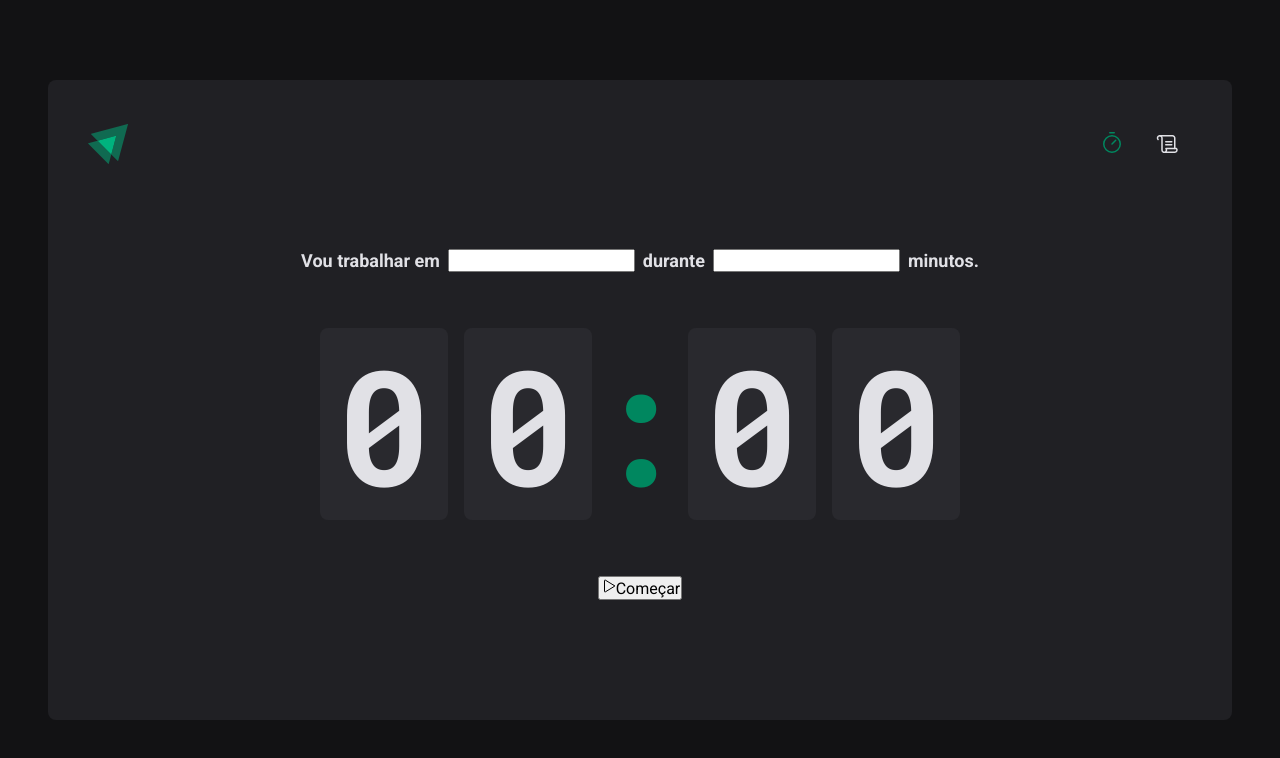
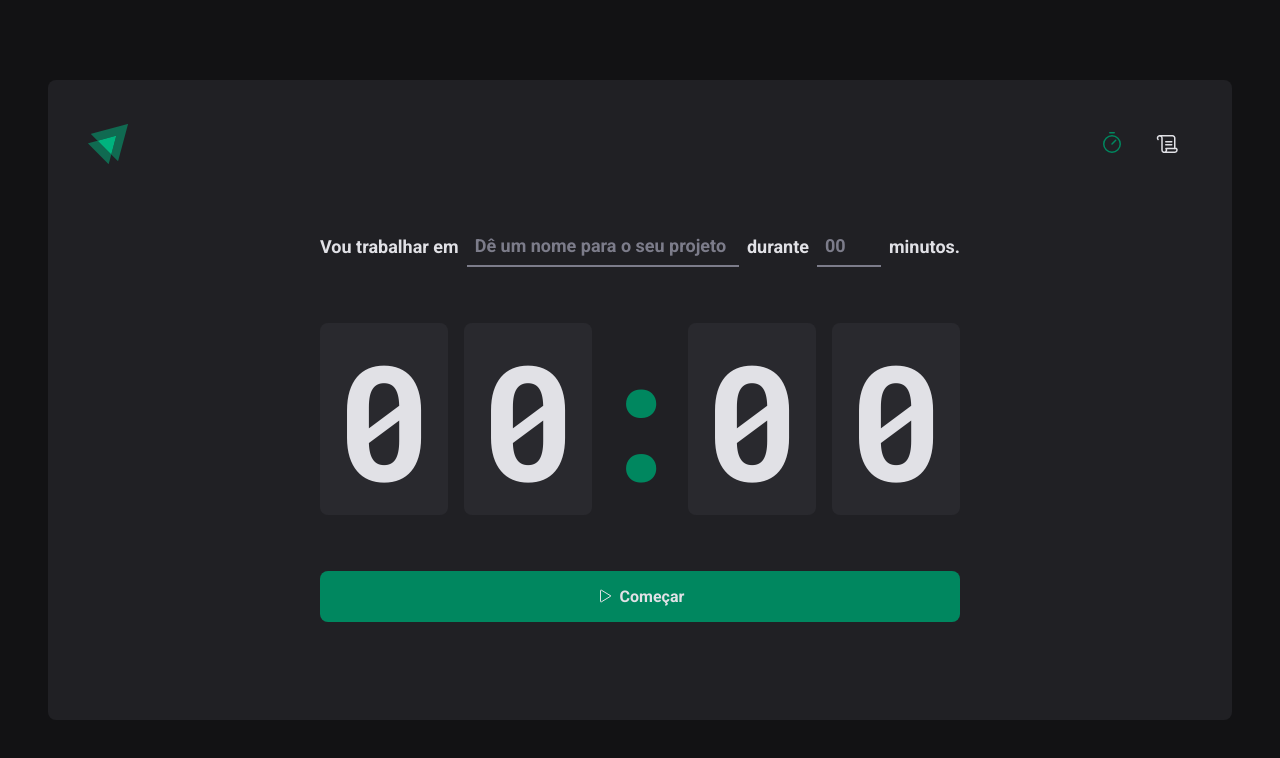
Before and after one commit to Rafeso/IgniteTimer, a React (Vite) app: page / in a window 1280 px wide. Shown: the top 758 px of the page. Built offline with nearby package versions, Linux system fonts and the light colour scheme.

Commit message:
Commit: Páginas e rotas - Finalização da Home

```diff
--- a/src/pages/Home/Index.tsx
+++ b/src/pages/Home/Index.tsx
@@ -4,7 +4,10 @@
   CountdownContainer,
   FormContainer,
   HomeContainer,
+  MinutesAmountInput,
   Separator,
+  StartContDownButton,
+  TaskInput,
 } from './styles'
 
 export function Home() {
@@ -13,10 +16,14 @@
       <form action="">
         <FormContainer>
           <label htmlFor="task">Vou trabalhar em</label>
-          <input id="task" />
+          <TaskInput id="task" placeholder="Dê um nome para o seu projeto" />
 
           <label htmlFor="minutesAmount">durante</label>
-          <input type="number" id="minutesAmount" />
+          <MinutesAmountInput
+            type="number"
+            id="minutesAmount"
+            placeholder="00"
+          />
 
           <span>minutos.</span>
         </FormContainer>
@@ -29,10 +36,10 @@
           <span>0</span>
         </CountdownContainer>
 
-        <button type="submit">
+        <StartContDownButton type="submit">
           <Play />
           Começar
-        </button>
+        </StartContDownButton>
       </form>
     </HomeContainer>
   )
--- a/src/pages/Home/styles.ts
+++ b/src/pages/Home/styles.ts
@@ -28,6 +28,34 @@
   flex-wrap: wrap;
 `
 
+const BaseInput = styled.input`
+  background: transparent;
+  height: 2.5rem;
+  border: 0;
+  border-bottom: 2px solid ${(props) => props.theme['gray-500']};
+  font-weight: bold;
+  font-size: 1.125rem;
+  padding: 0 0.5rem;
+  color: ${(props) => props.theme['gray-100']};
+
+  &:focus {
+    box-shadow: none;
+    border-color: ${(props) => props.theme['green-500']};
+  }
+
+  &::placeholder {
+    color: ${(props) => props.theme['gray-500']};
+  }
+`
+
+export const TaskInput = styled(BaseInput)`
+  flex: 1;
+`
+
+export const MinutesAmountInput = styled(BaseInput)`
+  width: 4rem;
+`
+
 export const CountdownContainer = styled.div`
   font-family: 'Roboto Mono', monospace;
   font-size: 10rem;
@@ -53,3 +81,31 @@
   display: flex;
   justify-content: center;
 `
+
+export const StartContDownButton = styled.button`
+  width: 100%;
+  border: 0;
+  padding: 1rem;
+  border-radius: 8px;
+
+  display: flex;
+  align-items: center;
+  justify-content: center;
+
+  gap: 0.5rem;
+  font-weight: bold;
+
+  cursor: pointer;
+
+  background: ${(props) => props.theme['green-500']};
+  color: ${(props) => props.theme['gray-100']};
+
+  &:disabled {
+    cursor: not-allowed;
+    opacity: 0.7;
+  }
+
+  &:not(:disabled):hover {
+    background: ${(props) => props.theme['green-700']};
+  }
+`
```
